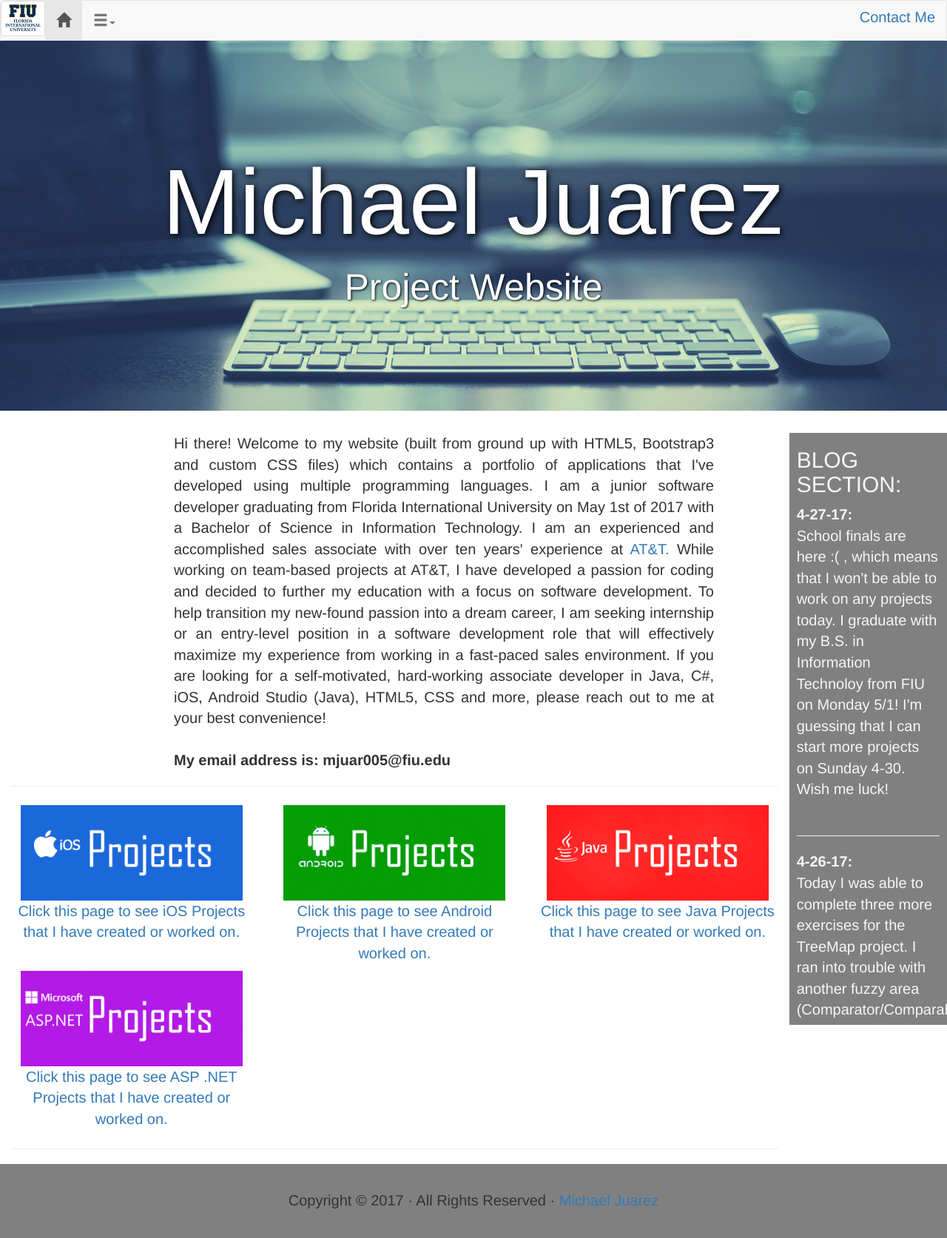
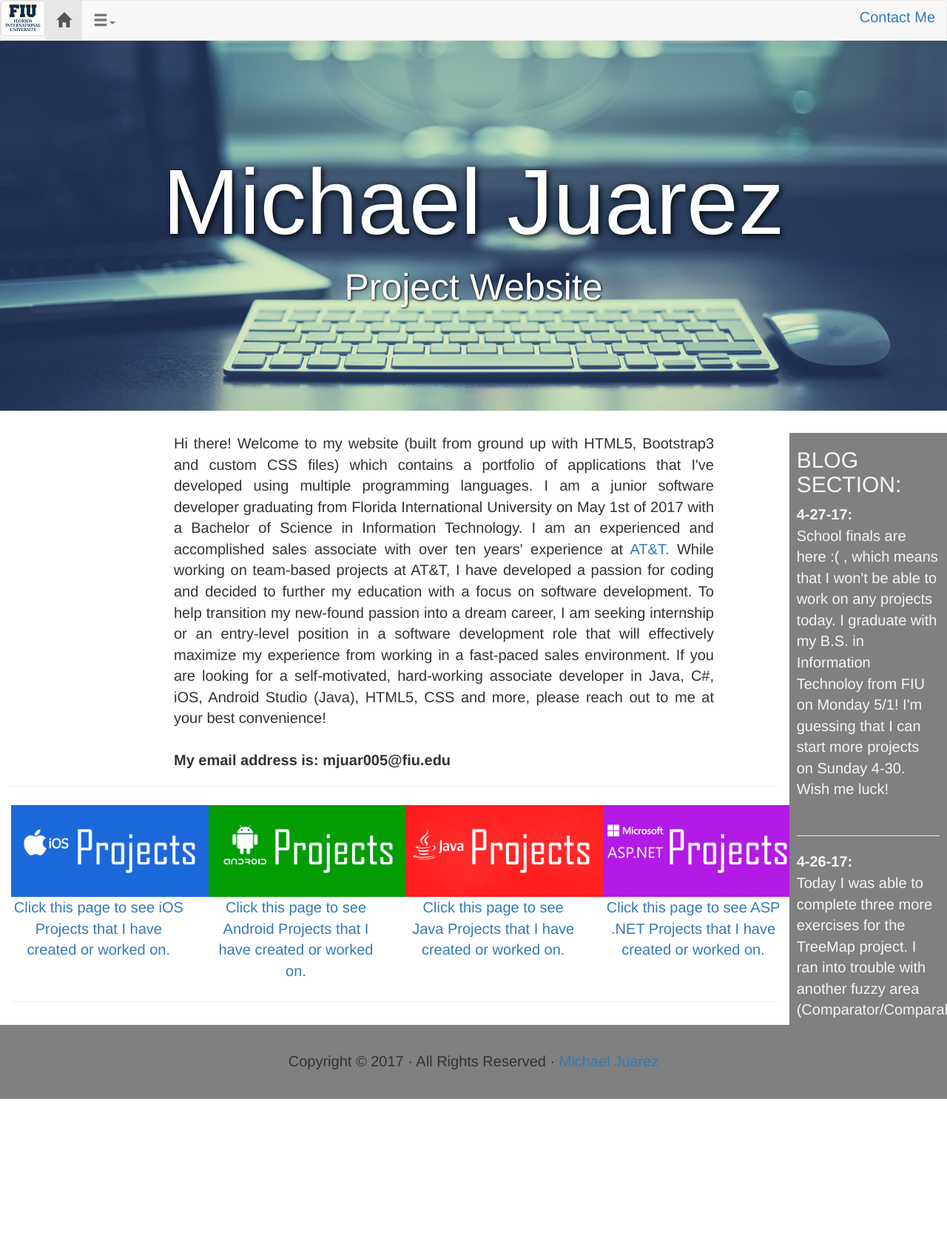
Before and after one commit to MikeJuarez/MikeJuarez.github.io, a Jekyll site: the page index.html, which Jekyll copies as it is, in a window 1280 px wide. Shown: the whole page at 74% size. Built offline with Jekyll 4.4.1, drawn with Linux system fonts in a browser that asks for light colours; after the commit the page ends 1485 px from its top, so only the background shows below that.

Commit message:
index.html - minor changes
- Changed columns for projects from width:3 to width:4

```diff
--- a/css/mikej.css
+++ b/css/mikej.css
@@ -110,4 +110,5 @@ p {
 .addPaddingUpDown5px {
 	padding-top: 5px;
 	padding-bottom:5px;
+
 }
--- a/index.html
+++ b/index.html
@@ -74,34 +74,36 @@
 
   <div class="row text-center">
 
-	  <div class="col-sm-4">
+	  <div class="col-sm-3">
 	   <div class="addPaddingUpDown5px">
-	    <a href="iOS Projects.html"><img src="Images/LinkAppleProjects.png" width="300"/><br/>Click this page to see iOS Projects that I have created or worked on.</a>
+	    <a href="iOS Projects.html"><img src="Images/LinkAppleProjects.png" width="290px"/><br/>Click this page to see iOS Projects that I have created or worked on.</a>
 	   </div>
 	  </div>
 
-	  <div class="col-sm-4">
+	  <div class="col-sm-3">
 	   <div class="addPaddingUpDown5px">
-	    <a href="Android Projects.html"><img src="Images/LinkAndroidProjects.png" width="300"/><br/>Click this page to see Android Projects that I have created or worked on.</a>
+	    <a href="Android Projects.html"><img src="Images/LinkAndroidProjects.png" width="290px"/><br/>Click this page to see Android Projects that I have created or worked on.</a>
 	   </div>
 	  </div>
 
-	  <div class="col-sm-4">
+	  <div class="col-sm-3">
 	   <div class="addPaddingUpDown5px">
-	    <a href="Java Projects.html"><img src="Images/LinkJavaProjects.png" width="300"/><br/>Click this page to see Java Projects that I have created or worked on.</a>
+	    <a href="Java Projects.html"><img src="Images/LinkJavaProjects.png" width="290px"/><br/>Click this page to see Java Projects that I have created or worked on.</a>
 		  </div>
+	  </div>
+
+	  <div class="row text-center">
+	  <div class="col-sm-3">
+       <div class="addPaddingUpDown5px">
+       <a href="ASPNET Projects.html"><img src="Images/LinkAspProjects.png" width="290px"/><br/>Click this page to see ASP .NET Projects that I have created or worked on.</a>
+       </div>
 	  </div>
   </div>
 
-     <div class="row text-center">
-	  <div class="col-sm-4 text-center">
-       <div class="addPaddingUpDown5px">
-       <a href="ASPNET Projects.html"><img src="Images/LinkAspProjects.png" width="300"/><br/>Click this page to see ASP .NET Projects that I have created or worked on.</a>
-       </div>
-	  </div>
 
-	  <div class="col-sm-4 text-center"></div>
-	  <div class="col-sm-4 text-center"></div>
+
+	  <div class="col-sm-3 text-center"></div>
+	  <div class="col-sm-3 text-center"></div>
   </div>
   <hr>
 </div>
```
